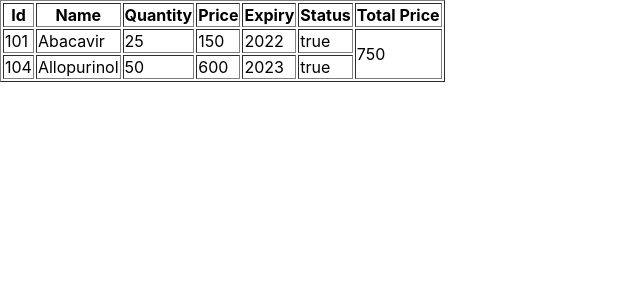
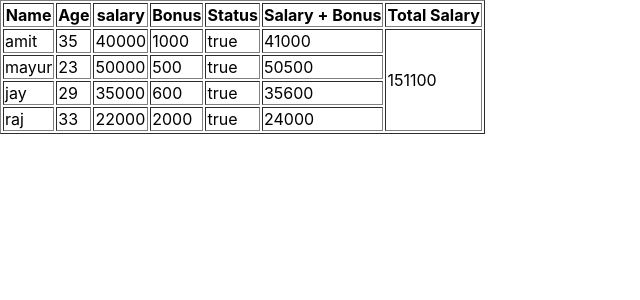
Before and after one commit to palakgodhani26/1stlc, a React (Create React App) app: page / in a window 1280 px wide. Shown: the top 300 px of the page, without its empty margins (0-640 px from the left). Built offline with nearby package versions, Linux system fonts and the light colour scheme.

Commit message:
1-6-2task

```diff
--- a/src/App.js
+++ b/src/App.js
@@ -6,74 +6,71 @@
    let data =
    [
     {
-        id: 101,
-        name: 'Abacavir',
-        quantity: 25,
-        price: 150,
-        expiry: 2022,
+      name: "amit",
+      age: 35,
+      salary: 40000,
+      bonus: 1000,
       status: true
     },
     {
-        id: 102,
-        name: 'Eltrombopag',
-        quantity: 90,
-        price: 550,
-        expiry: 2021,
+      name: "ajay",
+      age: 25,
+      salary: 38000,
+      bonus: 2000,
+      status: false
+    },
+    {
+      name: "mayur",
+      age: 23,
+      salary: 50000,
+      bonus: 500,
       status: true
     },
     {
-        id: 103,
-        name: 'Meloxicam',
-        quantity: 85,
-        price: 450,
-        expiry: 2025,
-        status: false
-      },
-      {
-        id: 104,
-        name: 'Allopurinol',
-        quantity: 50,
-        price: 600,
-        expiry: 2023,
+      name: "jay",
+      age: 29,
+      salary: 35000,
+      bonus: 600,
       status: true
     },
     {
-        id: 105,
-        name: 'Phenytoin',
-        quantity: 63,
-        price: 250,
-        expiry: 2021,
-        status: false
-      }
-    ];
-    let fData= data.filter((d,i)=> d.status === true && d.expiry >= 2022);
-    let ans=fData.reduce((acc, d, i) => acc + d.price ,0);
+      name: "raj",
+      age: 33,
+      salary: 22000,
+      bonus: 2000,
+      status: true
+    },
+  ]
+    let fData= data.filter((d,i)=> d.status === true);
+    let ans= fData.reduce((acc, d, i) => acc + d.salary + d.bonus ,0);
     console.log(ans);
 
 return (
   <div>
     <table border="1">
       <tr>
-        <th>Id</th>
         <th>Name</th>
-        <th>Quantity</th>
-        <th>Price</th>
-        <th>Expiry</th>
+        <th>Age</th>
+        <th>salary</th>
+        <th>Bonus</th>
         <th>Status</th>
-        <th>Total Price</th>
+        <th>Salary + Bonus</th>
+        <th> Total Salary</th>
+
       </tr>
       {
         fData.map((d,i) => {
-          let {id, name, quantity, price, expiry, status} = d;
+          let { name, age, salary, bonus, status} = d;
           return(
-          <tr>
-            <td>{id}</td>
+          <tr key={i}>
             <td>{name}</td>
-            <td>{quantity}</td>
-            <td>{price}</td>
-            <td>{expiry}</td>
+            <td>{age}</td>
+            <td>{salary}</td>
+            <td>{bonus}</td>
             <td>{status.toString()}</td>
-            {i === 0 ? <td rowSpan={2}>{ans}</td> : null}
+            <td>{ salary+bonus}</td>
+
+            {i === 0 ? <td rowSpan={4}>{ans}</td> : null}
           </tr>
           )
         })
```
Lines whose indentation alone changed are shown as unchanged.
